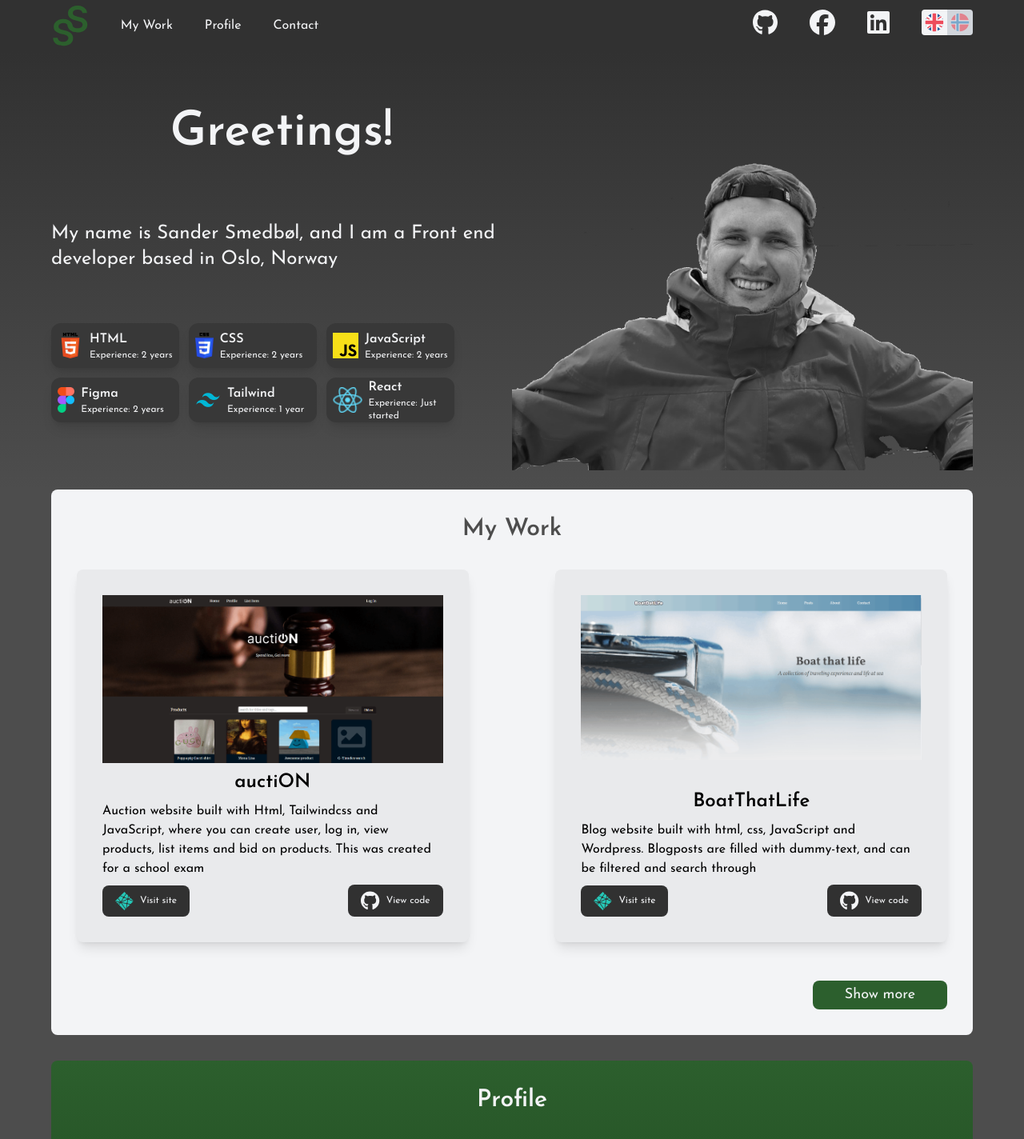
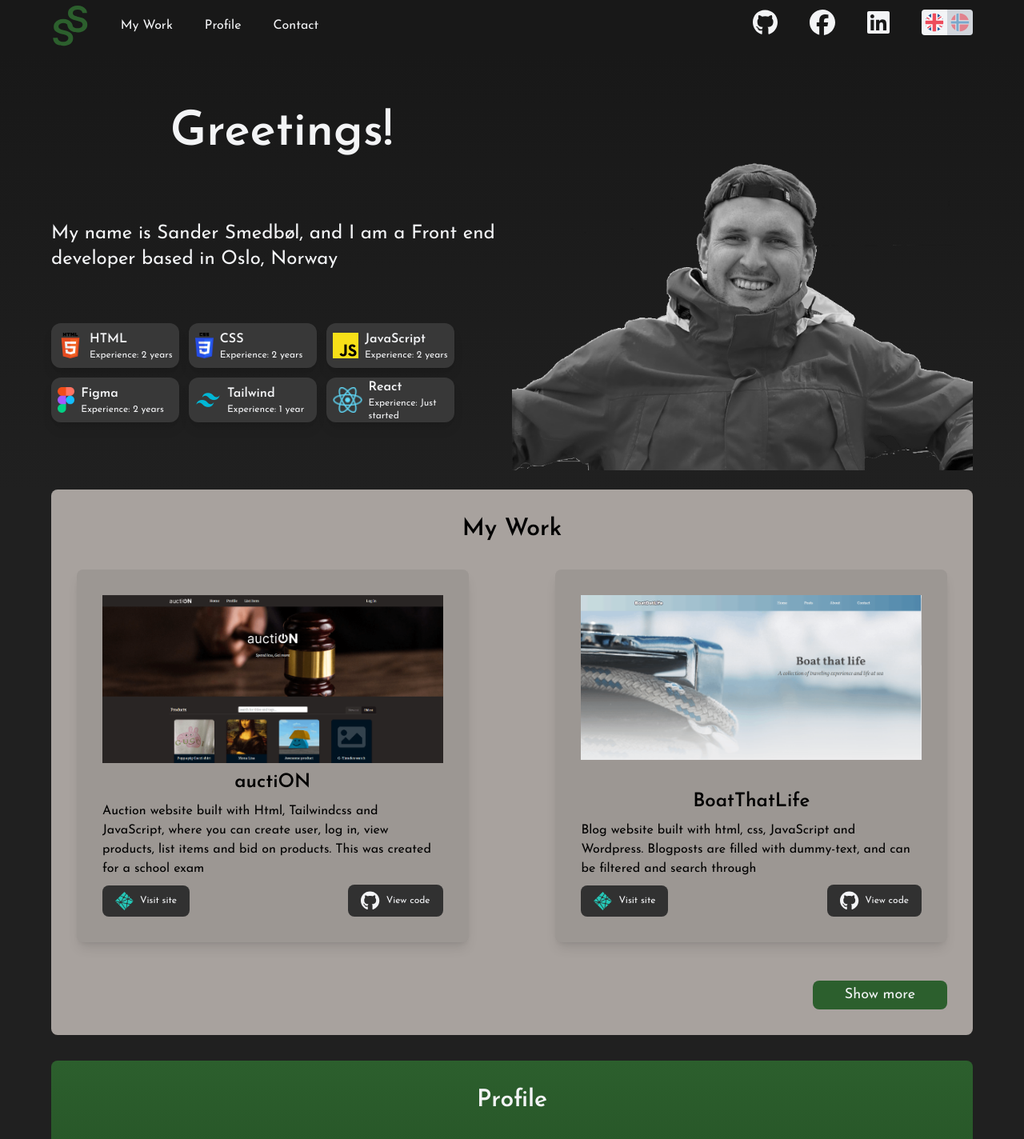
Before and after one commit to SanderSme/portfolio-react-tailwind, a React (Vite) app: page / in a window 1280 px wide. Shown: the top 1424 px of the page at 80% size. Built offline with nearby package versions, Linux system fonts and the light colour scheme.

Commit message:
trying different colors

```diff
--- a/index.html
+++ b/index.html
@@ -8,7 +8,7 @@
     <link href="https://fonts.googleapis.com/css2?family=Josefin+Sans:ital,wght@0,100;0,200;0,300;0,400;0,500;0,600;0,700;1,100;1,200;1,300;1,400;1,500;1,600;1,700&display=swap" rel="stylesheet">
     <title>Portfolio-Sander Smedbol</title>
   </head>
-  <body class="bg-[#4d4d4d]">
+  <body class="bg-[#202020]">
     <div id="root"></div>
     <script type="module" src="/src/main.jsx"></script>
   </body>
--- a/src/App.jsx
+++ b/src/App.jsx
@@ -9,11 +9,11 @@ function App() {
 
   return (
     <div className="relative">
-      <header className='h-16 bg-[#313131]'>
+      <header className='h-16 bg-[#181818]'>
         <Header/>
       </header>
       <main id='main'>
-        <section className=' h-fit py-6 bg-gradient-to-b from-[#313131] to-[#4d4d4d] '>
+        <section className=' h-fit py-6 bg-gradient-to-b from-[#181818] to-[#202020] '>
           <HeroBanner/>
         </section>
         <section id='my-work' className='h-fit'>
--- a/src/components/HeaderNavBarDesktop.jsx
+++ b/src/components/HeaderNavBarDesktop.jsx
@@ -80,13 +80,13 @@ const HeaderNavBarDesktop = () => {
         <li onClick={scrollToContact} className='hover:underline cursor-pointer'><span className='nor hidden'>Kontakt</span><span className='eng'>Contact</span></li>
       </ul>
       <div className="flex flex-row gap-10">
-          <a href="https://github.com/SanderSme" className="bg-[#313131] text-gray-100">
+          <a href="https://github.com/SanderSme" className="bg-[#181818] text-gray-100">
             <FontAwesomeIcon icon={faGithub} size="2x" />
           </a>
-          <a href="#" className="bg-[#313131] text-gray-100">
+          <a href="#" className="bg-[#181818] text-gray-100">
             <FontAwesomeIcon icon={faFacebook} size="2x" />
           </a>
-          <a href="#" className="bg-[#313131] text-gray-100">
+          <a href="#" className="bg-[#181818] text-gray-100">
             <FontAwesomeIcon icon={faLinkedin} size="2x" />
           </a>
           <div>
--- a/src/components/MyWork.jsx
+++ b/src/components/MyWork.jsx
@@ -15,8 +15,8 @@ const MyWork = () => {
     }
 
     return (
-        <div className=" max-w-6xl mx-auto w-11/12 bg-gray-100 p-8 rounded-lg">
-            <h2 className="text-3xl font-semibold flex justify-center text-[#4d4d4d]"><span className='nor hidden'>Mine Prosjekter</span><span
+        <div className=" max-w-6xl mx-auto w-11/12  bg-stone-400 p-8 rounded-lg">
+            <h2 className="text-3xl font-semibold flex justify-center text-[#000000]"><span className='nor hidden'>Mine Prosjekter</span><span
                 className='eng'>My Work</span></h2>
             <div className='flex flex-wrap flex-col md:flex-row justify-between'>
                 <MyWorkCards img={auctiON} altText="auctiON" heading="auctiON"
--- a/src/components/MyWorkCards.jsx
+++ b/src/components/MyWorkCards.jsx
@@ -4,7 +4,7 @@ import netlifyLogo from '../../public/img/netlify.svg'
 
 const MyWorkCards = ({img, altText, heading, infoEng, infoNor, netlify, github}) => {
     return (
-      <div className='w-full md:w-[45%] my-2 md:my-8 p-8 bg-[#4d4d4d10] rounded-lg shadow-lg flex flex-col justify-between'>
+      <div className='w-full md:w-[45%] my-2 md:my-8 p-8 bg-[#4d4d4d20] rounded-lg shadow-lg flex flex-col justify-between'>
           <img src={img} alt={altText} className='w-full'/>
           <div>
           <h2 className=' text-center text-xl md:text-2xl font-semibold my-2'>{heading}</h2>
```
Also changed, not shown: 1 other file (tests, documents, lock files or other folders).
